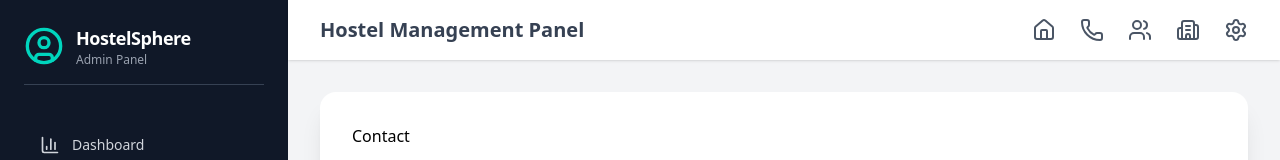
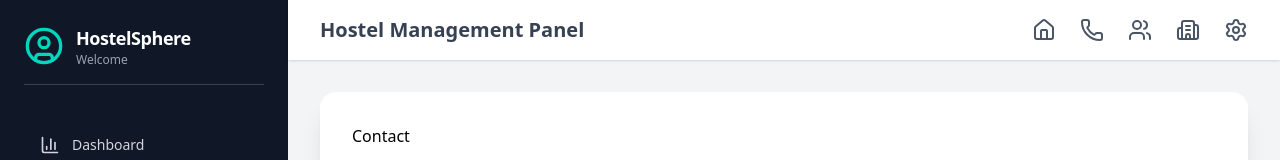
Before and after one commit to AbuRahman20/hpms_client, a React (Vite) app: page /layout/contact in a window 1280 px wide. Shown: the top 160 px of the page. Built offline with nearby package versions, Linux system fonts and the light colour scheme.

Commit message:
feat: Update login handling to store user role and display welcome message in layout

```diff
--- a/src/components/Login/LoginForm.jsx
+++ b/src/components/Login/LoginForm.jsx
@@ -9,6 +9,7 @@ function LoginForm() {
     const navigate = useNavigate()
 
     const handleLogin = async (e) => {
+
         e.preventDefault();
 
         try {
@@ -16,11 +17,12 @@ function LoginForm() {
                 registerNo: userName,
                 password: userPassword
             });
-
             if (response.status === 200) {
+            const { registerNo, role } = response.data.user;
+            sessionStorage.setItem('registerNo', registerNo);
+            sessionStorage.setItem('role', role);
             navigate('/layout');
         }
-
         } catch (error) {
             if (error.response) {
                 alert(error.response.data.message);
@@ -29,8 +31,6 @@ function LoginForm() {
             }
         }
     };
-
-
 
     return (
         <div className="p-10 md:p-14 flex flex-col justify-center bg-white">
--- a/src/pages/Layout.jsx
+++ b/src/pages/Layout.jsx
@@ -5,6 +5,9 @@ import UserManagement from './UserManagement';
 
 // More Realistic, Professional & Modern Admin Layout
 export default function Layout() {
+
+	const role = sessionStorage.getItem('registerNo');
+
 	return (
 		<div className="min-h-screen flex bg-gray-100 font-sans antialiased">
 
@@ -14,7 +17,7 @@ export default function Layout() {
 					<UserCircle className="w-10 h-10 text-teal-400" />
 					<div>
 						<h1 className="text-lg font-bold tracking-tight text-white">HostelSphere</h1>
-						<p className="text-xs text-gray-400">Admin Panel</p>
+						<p className="text-xs text-gray-400">Welcome {role}</p>
 					</div>
 				</div>
 
```
Lines whose indentation alone changed are shown as unchanged.
